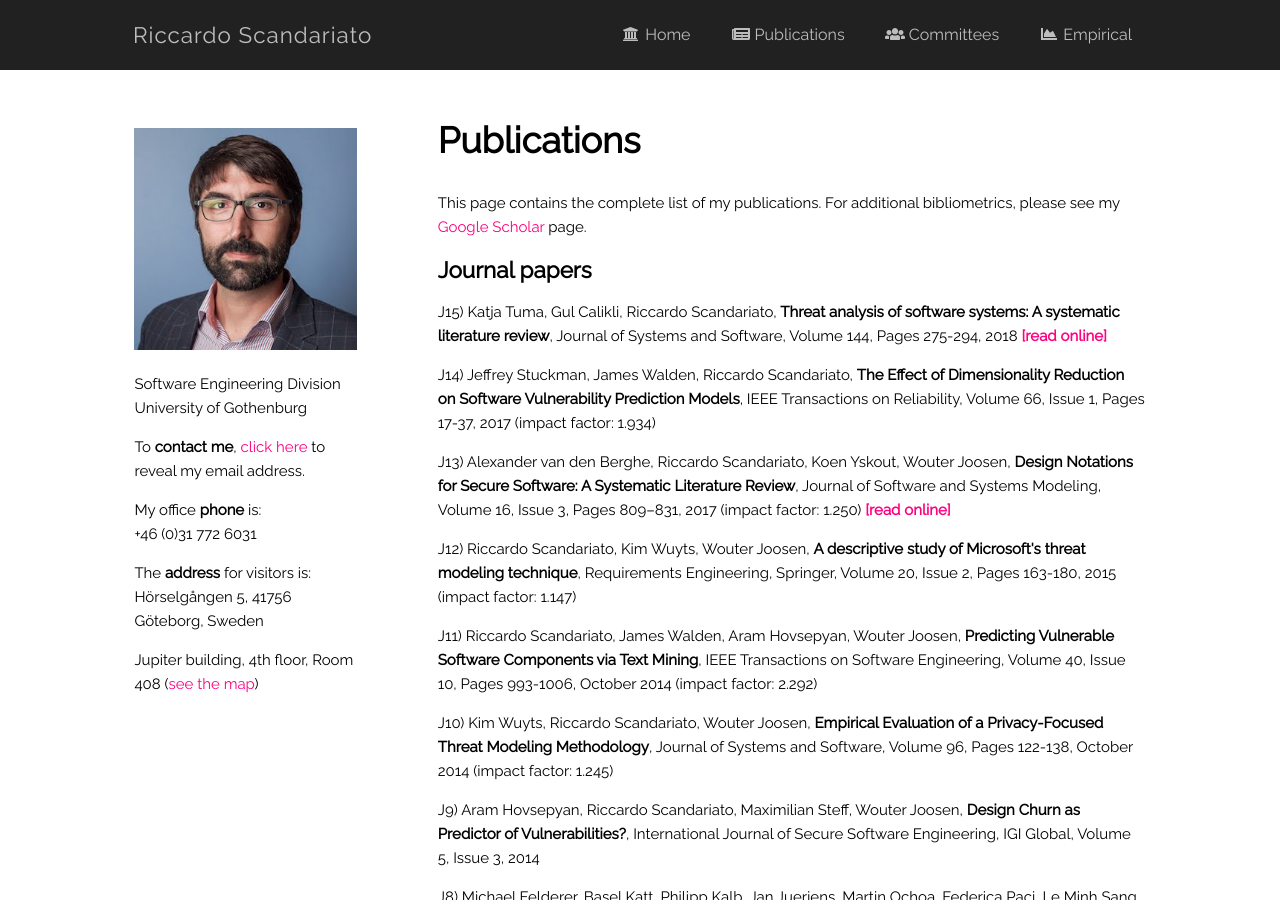
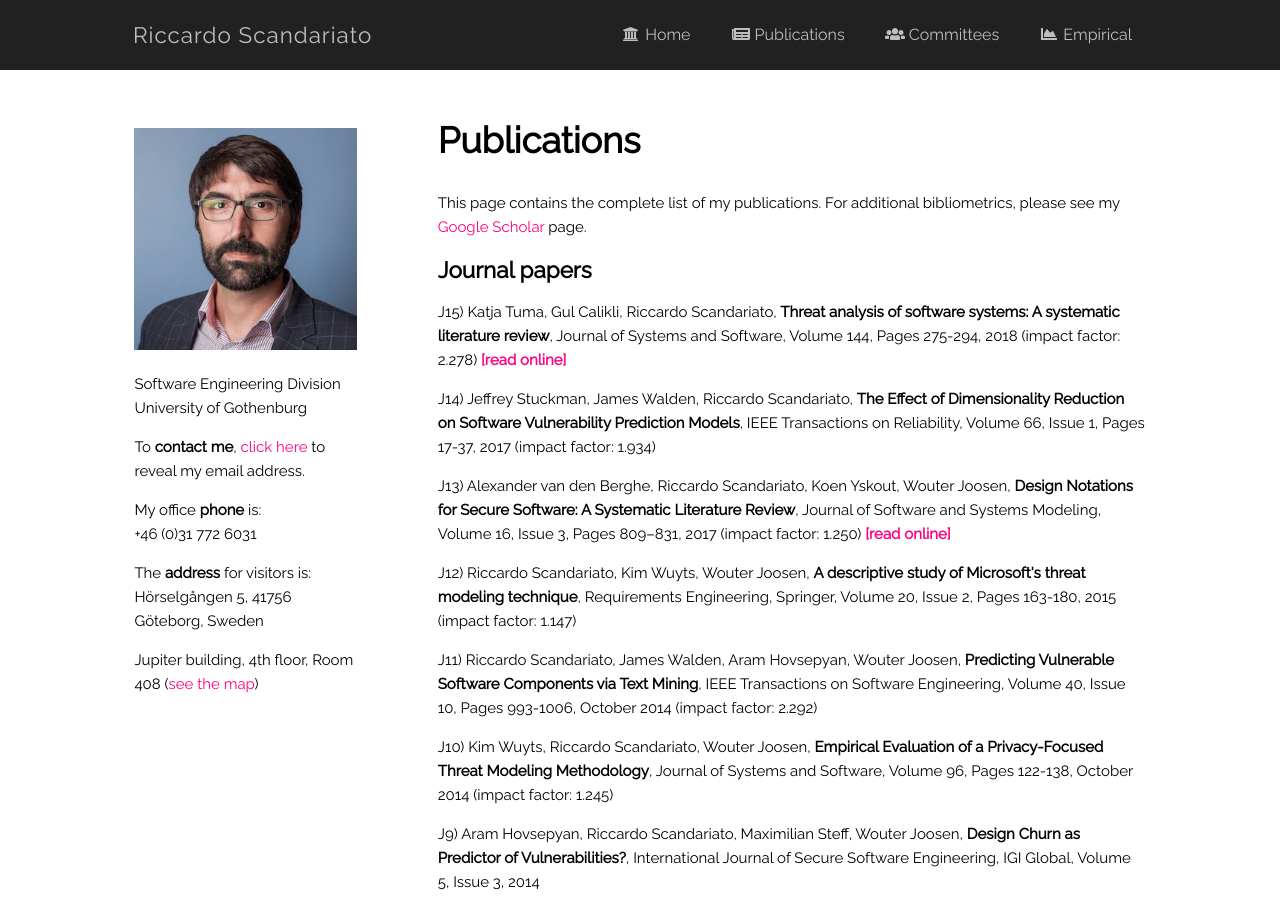
Before and after one commit to riccardoscandariato/riccardoscandariato.github.io, a Jekyll site: the page built from pubs.md, in a window 1280 px wide and 900 px high. Built offline with Jekyll 4.4.1, drawn with Linux system fonts in a browser that asks for light colours.

Commit message:
link in pubs

```diff
--- a/pubs.md
+++ b/pubs.md
@@ -13,7 +13,7 @@ and my <a href="http://www.informatik.uni-trier.de/~ley/pers/hd/s/Scandariato:Ri
 
 <h2>Journal papers</h2>
 
-<p>J15) Katja Tuma, Gul Calikli, Riccardo Scandariato, <b>Threat analysis of software systems: A systematic literature review</b>, Journal of Systems and Software, Volume 144, Pages 275-294, 2018 <b><a href="https://authors.elsevier.com/c/1XQ0QbKHowhru" target="_blank">[read online]</a></b></p>
+<p>J15) Katja Tuma, Gul Calikli, Riccardo Scandariato, <b>Threat analysis of software systems: A systematic literature review</b>, Journal of Systems and Software, Volume 144, Pages 275-294, 2018 (impact factor: 2.278) <b><a href="https://authors.elsevier.com/c/1XQ0QbKHowhru" target="_blank">[read online]</a></b></p>
 
 <p>J14) Jeffrey Stuckman, James Walden, Riccardo Scandariato, <b>The Effect of Dimensionality Reduction on Software Vulnerability Prediction Models</b>, IEEE Transactions on Reliability, Volume 66, Issue 1, Pages 17-37, 2017 (impact factor: 1.934)</p>
 
```
